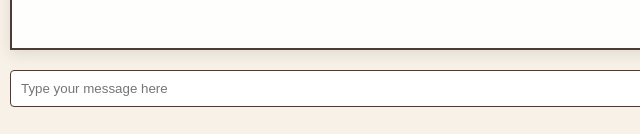
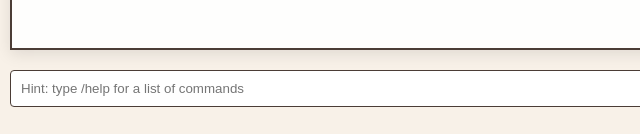
Before and after one commit to Doofenschmertz/LAN_chatroom, a plain HTML site: page index.html in a window 1280 px wide. Shown: the part 663-797 px from the top of the page, 0-640 px from the left. Drawn offline with nearby package versions, Linux system fonts and the light colour scheme; no server answers.

Commit message:
Update index.html

```diff
--- a/index.html
+++ b/index.html
@@ -104,7 +104,7 @@
 
     <div id="chat"></div>
     <div id="input-area">
-        <input id="message" autocomplete="off" placeholder="Type your message here"/>
+        <input id="message" autocomplete="off" placeholder="Hint: type /help for a list of commands"/>
         <button onclick="sendMessage()">Send</button>
     </div>
 
```
